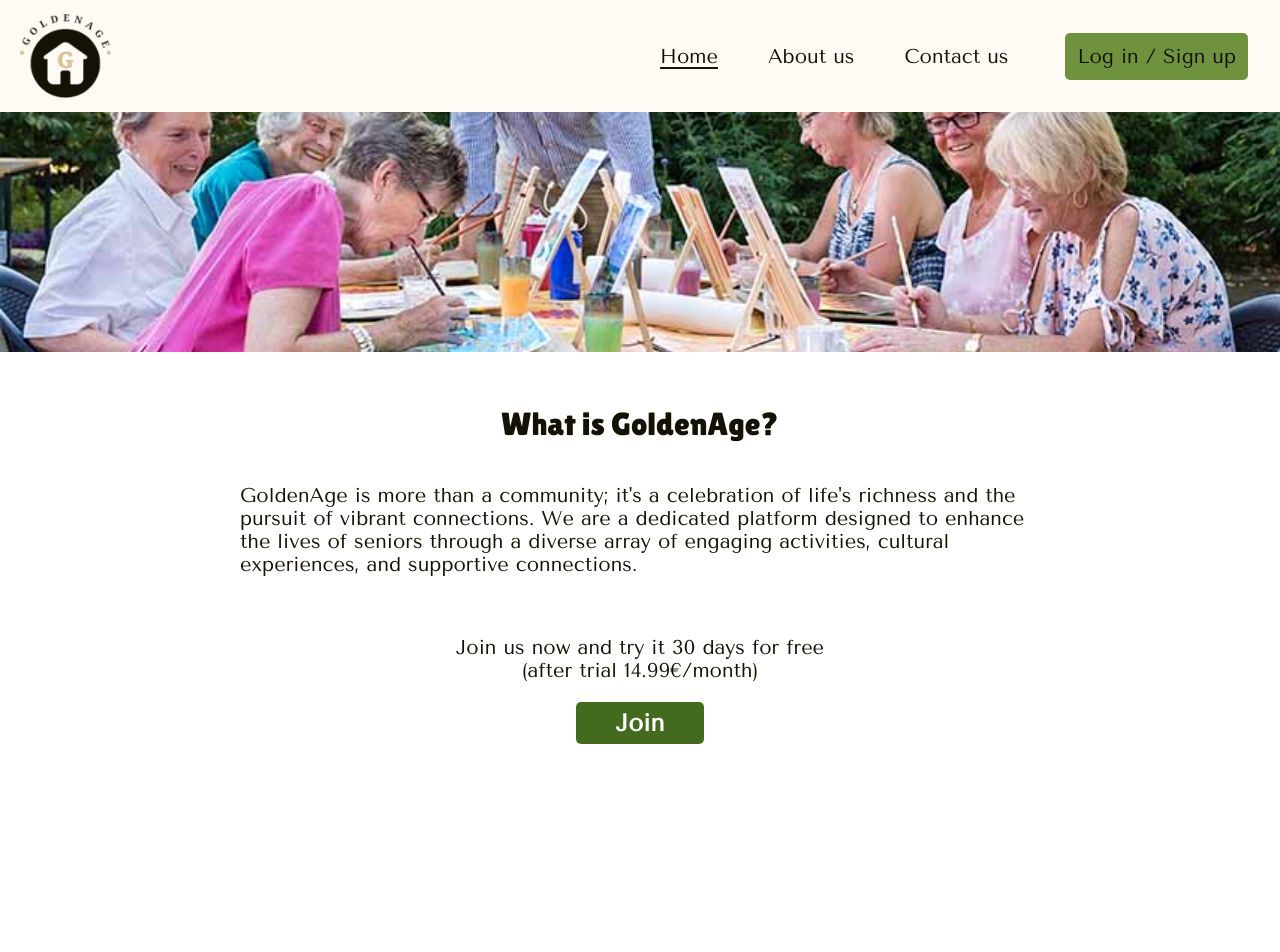
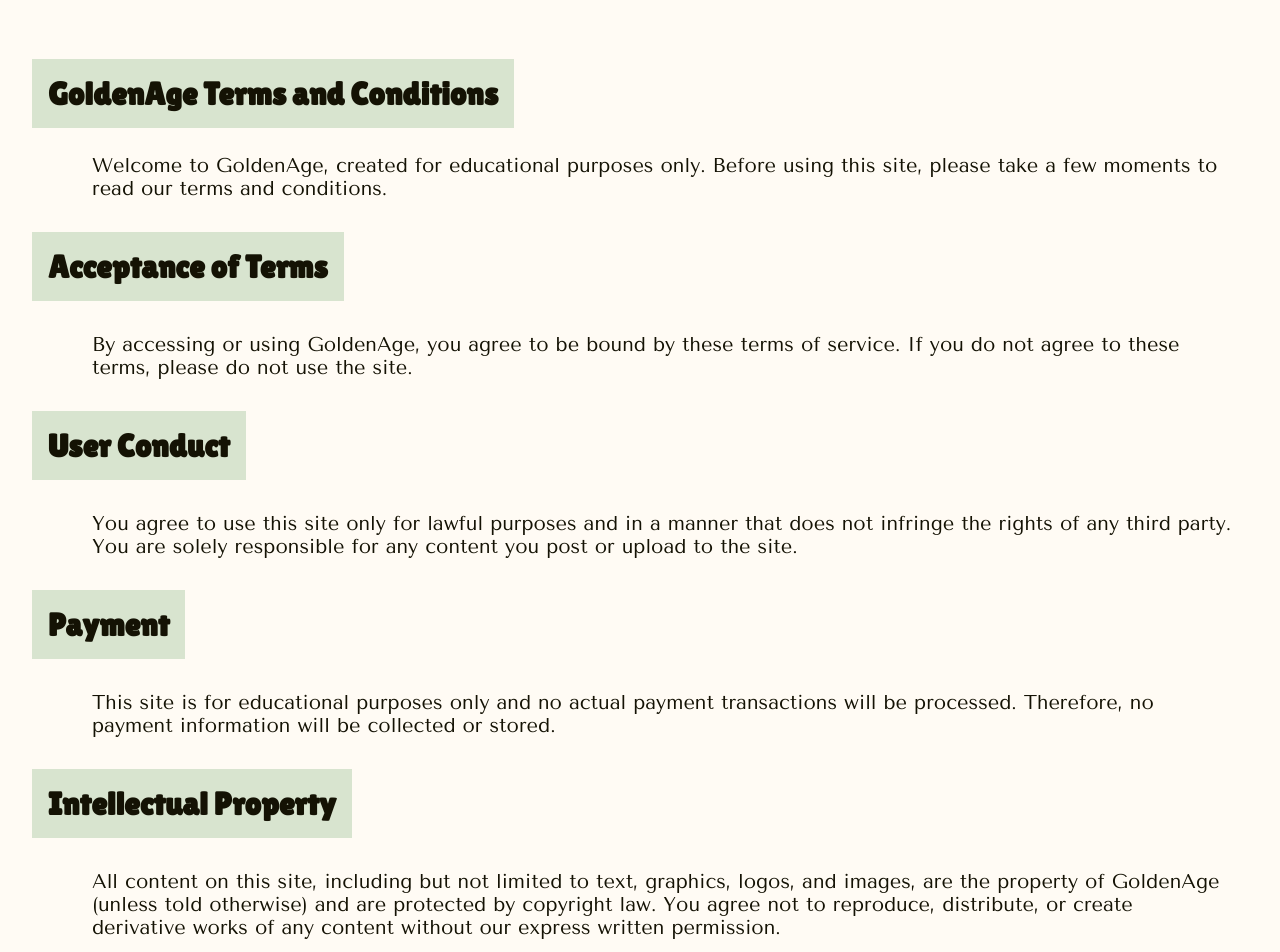
Before and after one commit to JuhoBjn/online-store, a React (Vite) app in the folder frontend/: page /terms-and-conditions in a window 1280 px wide. Before the commit this address led to /frontpage. Shown: the top 952 px of the page. Before the commit the page ends 800 px from the top, so only its background shows below. Built offline with nearby package versions, Linux system fonts and the light colour scheme.

Commit message:
Add terms and conditions page #137

```diff
--- a/frontend/src/App.jsx
+++ b/frontend/src/App.jsx
@@ -43,6 +43,7 @@ import PostedArticles from "./pages/caretaker/posted-articles/PostedArticles";
 import { MyArticlesLoader } from "./pages/caretaker/posted-articles/PostedArticlesLoader";
 import EditArticle from "./pages/caretaker/edit-article/EditArticle";
 import { EditArticleLoader } from "./pages/caretaker/edit-article/EditArticleLoader";
+import TermsAndConditions from "./pages/authorization/TermsAndConditions";
 
 import "./App.css";
 
@@ -123,6 +124,10 @@ const router = createBrowserRouter([
   {
     path: "/auth",
     element: <Authorization />
+  },
+  {
+    path: "/terms-and-conditions",
+    element: <TermsAndConditions />
   },
   {
     path: "/reset-password",
--- a/frontend/src/pages/authorization/Authorization.css
+++ b/frontend/src/pages/authorization/Authorization.css
@@ -114,6 +114,7 @@
   flex-direction: column;
   justify-content: space-evenly;
   align-items: flex-start;
+  align-self: center;
   background-color: var(--main-background-color);
   filter: brightness(95%);
   border-style: solid;
@@ -129,6 +130,12 @@
 
 .auth-page_password-instructions ul {
   margin: 0;
+}
+
+.auth-page-tc-container {
+  width: 100%;
+  height: min-content;
+  margin-top: 1em;
 }
 
 .auth-page_login-form-footer {
--- a/frontend/src/pages/authorization/Authorization.jsx
+++ b/frontend/src/pages/authorization/Authorization.jsx
@@ -15,6 +15,7 @@ const Authorization = () => {
 
   const emailRef = useRef("");
   const passwordRef = useRef("");
+  const termsAndConditionsRef = useRef(false);
 
   const toggleLoginMode = () => {
     setShowErrorMessage(false);
@@ -142,6 +143,7 @@ const Authorization = () => {
               </Link>
             )}
             {!loginMode && (
+              <>
                 <div
                   className="auth-page_password-instructions"
                   data-testid="password-instructions"
@@ -154,6 +156,28 @@ const Authorization = () => {
                     <li>Include at least one number</li>
                   </ul>
                 </div>
+                <div
+                  className="auth-page-tc-container"
+                  data-testid="auth-page-tc-container"
+                >
+                  <input
+                    id="tc-checkbox"
+                    data-testid="tc-checkbox"
+                    type="checkbox"
+                    ref={termsAndConditionsRef}
+                    required
+                  />
+                  <label htmlFor="tc-checkbox">
+                    <Link
+                      data-testid="terms-and-conditions-link"
+                      to="/terms-and-conditions"
+                      target="_blank"
+                    >
+                      I have read and accepted the Terms and Conditions
+                    </Link>
+                  </label>
+                </div>
+              </>
             )}
             <button
               className="auth-page_submit-button"
--- /dev/null
+++ b/frontend/src/pages/authorization/TermsAndConditions.css
@@ -0,0 +1,22 @@
+.terms-and-conditions-page {
+  height: fit-content;
+  /* width: 100 viewport width - padding */
+  width: calc(100vw - 2 * 2em);
+  padding: 2em;
+  background-color: var(--main-background-color);
+  overflow-y: scroll;
+  overflow-x: hidden;
+}
+
+.terms-and-conditions-page-heading {
+  height: fit-content;
+  width: fit-content;
+  background-color: var(--light-green);
+  padding: 0.5em;
+}
+
+.terms-and-conditions-paragraph {
+  height: fit-content;
+  width: calc(100vw - 2 * 2em - 3em);
+  margin-left: 3em;
+}
--- /dev/null
+++ b/frontend/src/pages/authorization/TermsAndConditions.jsx
@@ -0,0 +1,85 @@
+import "./TermsAndConditions.css";
+
+const TermsAndConditions = () => {
+  return (
+    <section className="terms-and-conditions-page">
+      <h1 className="terms-and-conditions-page-heading">
+        GoldenAge Terms and Conditions
+      </h1>
+      <p className="terms-and-conditions-paragraph">
+        Welcome to GoldenAge, created for educational purposes only. Before
+        using this site, please take a few moments to read our terms and
+        conditions.
+      </p>
+      <h3 className="terms-and-conditions-page-heading">Acceptance of Terms</h3>
+      <p className="terms-and-conditions-paragraph">
+        By accessing or using GoldenAge, you agree to be bound by these terms of
+        service. If you do not agree to these terms, please do not use the site.
+      </p>
+      <h3 className="terms-and-conditions-page-heading">User Conduct</h3>
+      <p className="terms-and-conditions-paragraph">
+        You agree to use this site only for lawful purposes and in a manner that
+        does not infringe the rights of any third party. You are solely
+        responsible for any content you post or upload to the site.
+      </p>
+      <h3 className="terms-and-conditions-page-heading">Payment</h3>
+      <p className="terms-and-conditions-paragraph">
+        This site is for educational purposes only and no actual payment
+        transactions will be processed. Therefore, no payment information will
+        be collected or stored.
+      </p>
+      <h3 className="terms-and-conditions-page-heading">
+        Intellectual Property
+      </h3>
+      <p className="terms-and-conditions-paragraph">
+        All content on this site, including but not limited to text, graphics,
+        logos, and images, are the property of GoldenAge (unless told otherwise)
+        and are protected by copyright law. You agree not to reproduce,
+        distribute, or create derivative works of any content without our
+        express written permission.
+      </p>
+      <h3 className="terms-and-conditions-page-heading">
+        Disclaimer of Warranties
+      </h3>
+      <p className="terms-and-conditions-paragraph">
+        This site is provided &quot;as is&quot; and without warranty of any
+        kind, express or implied, including but not limited to warranties of
+        merchantability, fitness for a particular purpose, or non-infringement.
+        We do not guarantee that the site will be error-free or uninterrupted,
+        or that any defects will be corrected.
+      </p>
+      <h3 className="terms-and-conditions-page-heading">
+        Limitation of Liability
+      </h3>
+      <p className="terms-and-conditions-paragraph">
+        In no event shall GoldenAge be liable for any direct, indirect,
+        incidental, special, or consequential damages arising out of or in
+        connection with the use or inability to use the site, even if we have
+        been advised of the possibility of such damages.
+      </p>
+      <h3 className="terms-and-conditions-page-heading">
+        Changes to Terms and Conditions
+      </h3>
+      <p className="terms-and-conditions-paragraph">
+        We reserve the right to update or modify these terms of service at any
+        time without prior notice. Your continued use of the site after any
+        changes to the terms of service constitutes your acceptance of the
+        modified terms.
+      </p>
+      <h3 className="terms-and-conditions-page-heading">Conditions of use</h3>
+      <p className="terms-and-conditions-paragraph">
+        By using this website, you certify that you have read and reviewed this
+        Agreement and that you agree to comply with its terms. If you do not
+        want to be bound by the terms of this Agreement, you are advised to stop
+        using the website accordingly. GoldenAge only grants use and access of
+        this website and it&apos;s services to those who have accepted its
+        terms.
+      </p>
+      <p className="terms-and-conditions-paragraph">
+        Thank you for using GoldenAge for educational purposes only.
+      </p>
+    </section>
+  );
+};
+
+export default TermsAndConditions;
```
Also changed, not shown: 2 other files (tests, documents, lock files or other folders). Lines whose indentation alone changed are shown as unchanged.
